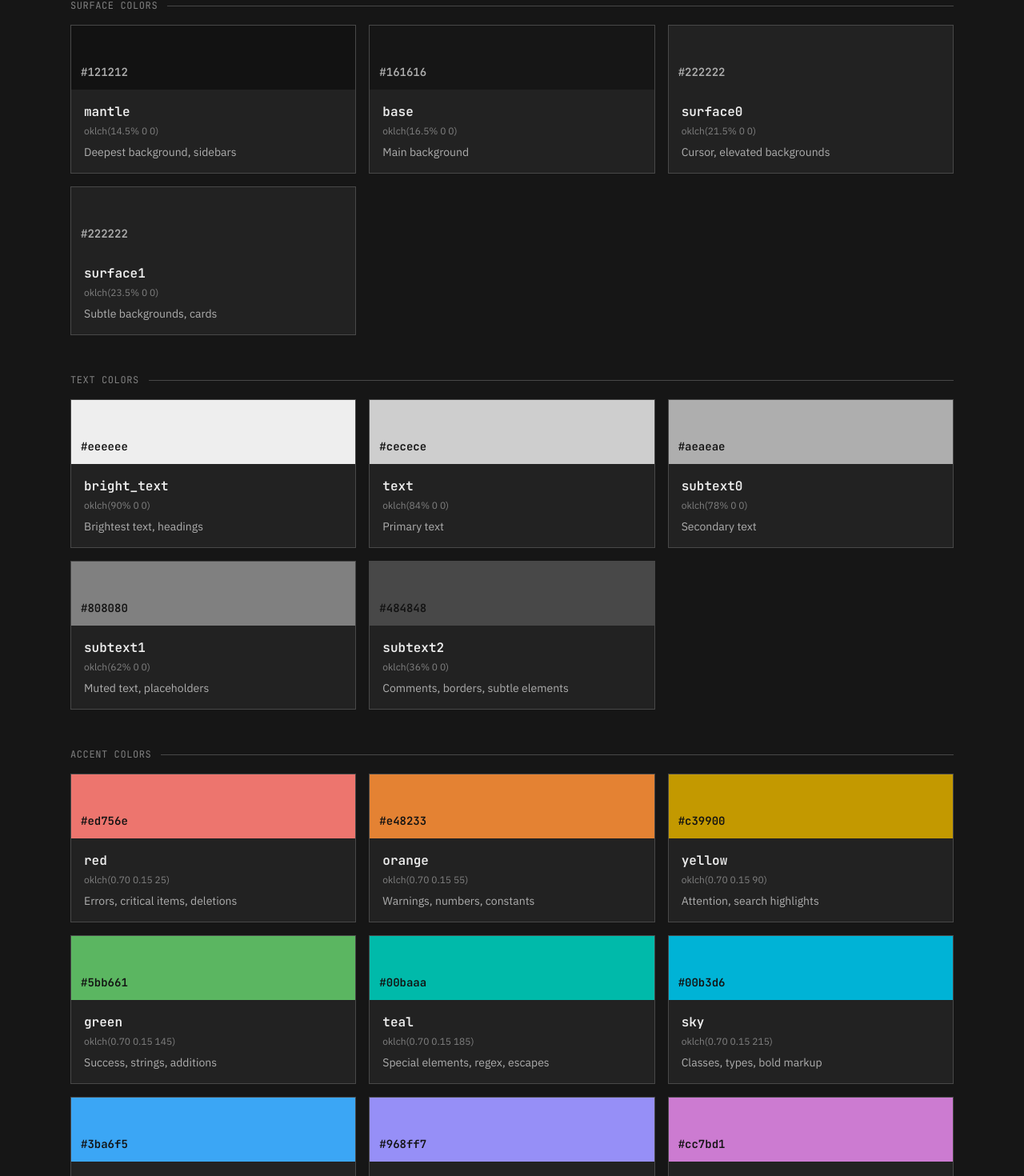
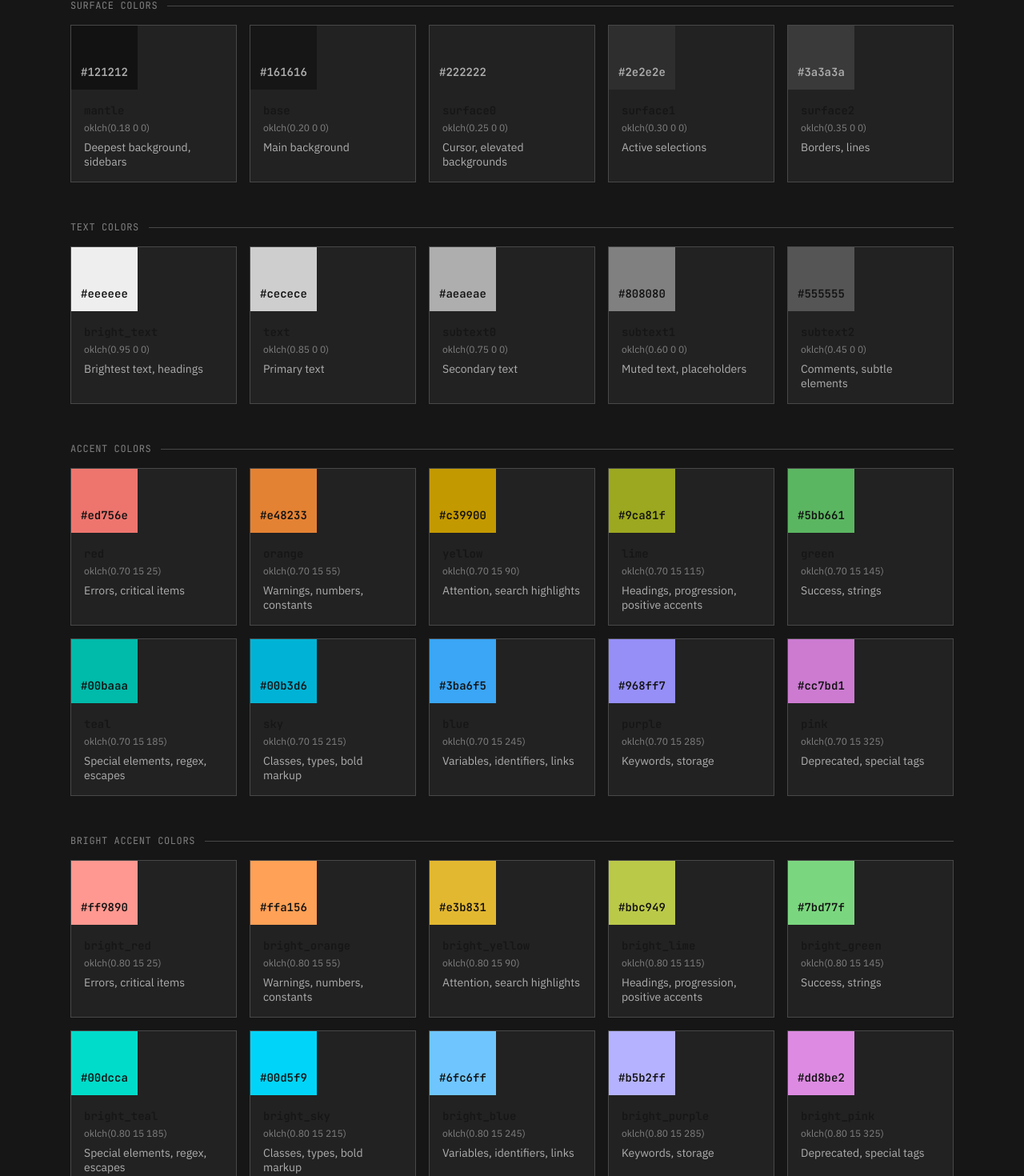
Before and after one commit to oxidescheme/website, a Next.js app: page /colors in a window 1280 px wide. Shown: the part 234-1704 px from the top of the page at 80% size. Built offline with nearby package versions, Linux system fonts and the light colour scheme.

Commit message:
feat: update color page to display full palette in a 5-column grid

```diff
--- a/src/app/colors/page.tsx
+++ b/src/app/colors/page.tsx
@@ -28,28 +28,32 @@ export default function ColorsPage() {
           </p>
         </div>
 
-        {(["surface", "text", "accent"] as const).map((category) => (
+        {(["surface", "text", "accent", "bright_accent", "diff"] as const).map(
+          (category) => {
+            const categoryColors = colors.filter((c) => c.category === category);
+            if (categoryColors.length === 0) return null;
+
+            return (
               <div key={category} className="mb-12">
                 <div className="font-mono text-xs text-subtext1 uppercase tracking-wider mb-4 flex items-center gap-3">
-              <span>{category} colors</span>
+                  <span>{category.replace("_", " ")} colors</span>
                   <div className="flex-1 h-px bg-subtext2" />
                 </div>
-            <div className="grid grid-cols-3 gap-4 items-start">
-              {colors
-                .filter((c) => c.category === category)
-                .map((color) => (
+                {/* Use a 2-col layout on small screens and 5-col on medium and up */}
+                <div className="grid grid-cols-2 md:grid-cols-5 gap-4 items-start">
+                  {categoryColors.map((color) => (
                     <button
                       type="button"
                       key={color.name}
                       onClick={() => copyToClipboard(color.hex)}
-                    className="border border-subtext2 bg-surface0 overflow-hidden hover:border-subtext1 transition-colors group text-left self-start"
+                      className="border border-subtext2 bg-surface0 overflow-hidden hover:border-subtext1 transition-colors group text-left self-stretch flex flex-col"
                     >
                       <div
-                      className="h-20 flex items-end p-3 transition-all duration-200 ease-out group-hover:h-22 relative"
+                        className="h-20 flex items-end p-3 transition-all duration-200 ease-out group-hover:h-22 relative shrink-0"
                         style={{ backgroundColor: color.hex }}
                       >
                         <span
-                        className={`font-mono text-sm font-semibold ${
+                          className={`font-mono text-xs md:text-sm font-semibold ${
                             category === "surface"
                               ? "text-subtext0"
                               : "text-mantle"
@@ -58,20 +62,24 @@ export default function ColorsPage() {
                           {copiedColor === color.hex ? "Copied!" : color.hex}
                         </span>
                       </div>
-                    <div className="p-4">
-                      <div className="font-mono font-semibold text-bright-text mb-1">
+                      <div className="p-3 md:p-4 flex flex-col grow">
+                        <div className="font-mono text-sm md:text-base font-semibold text-bright-text mb-1 truncate">
                           {color.name}
                         </div>
-                      <div className="text-xs text-subtext1 mb-2">
+                        <div className="text-[10px] md:text-xs text-subtext1 mb-2">
                           {color.oklch}
                         </div>
-                      <div className="text-sm text-subtext0">{color.usage}</div>
+                        <div className="text-xs md:text-sm text-subtext0 leading-tight">
+                          {color.usage}
+                        </div>
                       </div>
                     </button>
                   ))}
                 </div>
               </div>
-        ))}
+            );
+          }
+        )}
       </div>
     </main>
   );
--- a/src/data/colors.ts
+++ b/src/data/colors.ts
@@ -2,7 +2,7 @@ export interface Color {
   name: string;
   hex: string;
   oklch: string;
-  category: "surface" | "text" | "accent";
+  category: "surface" | "text" | "accent" | "bright_accent" | "diff";
   usage: string;
 }
 
@@ -11,129 +11,240 @@ export const colors: Color[] = [
   {
     name: "mantle",
     hex: "#121212",
-    oklch: "oklch(14.5% 0 0)",
+    oklch: "oklch(0.18 0 0)",
     category: "surface",
     usage: "Deepest background, sidebars",
   },
   {
     name: "base",
     hex: "#161616",
-    oklch: "oklch(16.5% 0 0)",
+    oklch: "oklch(0.20 0 0)",
     category: "surface",
     usage: "Main background",
   },
   {
     name: "surface0",
     hex: "#222222",
-    oklch: "oklch(21.5% 0 0)",
+    oklch: "oklch(0.25 0 0)",
     category: "surface",
     usage: "Cursor, elevated backgrounds",
   },
   {
     name: "surface1",
-    hex: "#222222",
-    oklch: "oklch(23.5% 0 0)",
+    hex: "#2e2e2e",
+    oklch: "oklch(0.30 0 0)",
     category: "surface",
-    usage: "Subtle backgrounds, cards",
+    usage: "Active selections",
   },
+  {
+    name: "surface2",
+    hex: "#3a3a3a",
+    oklch: "oklch(0.35 0 0)",
+    category: "surface",
+    usage: "Borders, lines",
+  },
+
   // Text Hierarchy
   {
     name: "bright_text",
     hex: "#eeeeee",
-    oklch: "oklch(90% 0 0)",
+    oklch: "oklch(0.95 0 0)",
     category: "text",
     usage: "Brightest text, headings",
   },
   {
     name: "text",
     hex: "#cecece",
-    oklch: "oklch(84% 0 0)",
+    oklch: "oklch(0.85 0 0)",
     category: "text",
     usage: "Primary text",
   },
   {
     name: "subtext0",
     hex: "#aeaeae",
-    oklch: "oklch(78% 0 0)",
+    oklch: "oklch(0.75 0 0)",
     category: "text",
     usage: "Secondary text",
   },
   {
     name: "subtext1",
     hex: "#808080",
-    oklch: "oklch(62% 0 0)",
+    oklch: "oklch(0.60 0 0)",
     category: "text",
     usage: "Muted text, placeholders",
   },
   {
     name: "subtext2",
-    hex: "#484848",
-    oklch: "oklch(36% 0 0)",
+    hex: "#555555",
+    oklch: "oklch(0.45 0 0)",
     category: "text",
-    usage: "Comments, borders, subtle elements",
+    usage: "Comments, subtle elements",
   },
+
   // Semantic Accent Colors
   {
     name: "red",
     hex: "#ed756e",
-    oklch: "oklch(0.70 0.15 25)",
+    oklch: "oklch(0.70 15 25)",
     category: "accent",
-    usage: "Errors, critical items, deletions",
+    usage: "Errors, critical items",
   },
   {
     name: "orange",
     hex: "#e48233",
-    oklch: "oklch(0.70 0.15 55)",
+    oklch: "oklch(0.70 15 55)",
     category: "accent",
     usage: "Warnings, numbers, constants",
   },
   {
     name: "yellow",
     hex: "#c39900",
-    oklch: "oklch(0.70 0.15 90)",
+    oklch: "oklch(0.70 15 90)",
     category: "accent",
     usage: "Attention, search highlights",
   },
   {
+    name: "lime",
+    hex: "#9ca81f",
+    oklch: "oklch(0.70 15 115)",
+    category: "accent",
+    usage: "Headings, progression, positive accents",
+  },
+  {
     name: "green",
     hex: "#5bb661",
-    oklch: "oklch(0.70 0.15 145)",
+    oklch: "oklch(0.70 15 145)",
     category: "accent",
-    usage: "Success, strings, additions",
+    usage: "Success, strings",
   },
   {
     name: "teal",
     hex: "#00baaa",
-    oklch: "oklch(0.70 0.15 185)",
+    oklch: "oklch(0.70 15 185)",
     category: "accent",
     usage: "Special elements, regex, escapes",
   },
   {
     name: "sky",
     hex: "#00b3d6",
-    oklch: "oklch(0.70 0.15 215)",
+    oklch: "oklch(0.70 15 215)",
     category: "accent",
     usage: "Classes, types, bold markup",
   },
   {
     name: "blue",
     hex: "#3ba6f5",
-    oklch: "oklch(0.70 0.15 245)",
+    oklch: "oklch(0.70 15 245)",
     category: "accent",
     usage: "Variables, identifiers, links",
   },
   {
     name: "purple",
     hex: "#968ff7",
-    oklch: "oklch(0.70 0.15 285)",
+    oklch: "oklch(0.70 15 285)",
     category: "accent",
-    usage: "Keywords, storage, changes",
+    usage: "Keywords, storage",
   },
   {
     name: "pink",
     hex: "#cc7bd1",
-    oklch: "oklch(0.70 0.15 325)",
+    oklch: "oklch(0.70 15 325)",
     category: "accent",
     usage: "Deprecated, special tags",
   },
+
+  // Bright Accent Colors
+  {
+    name: "bright_red",
+    hex: "#ff9890",
+    oklch: "oklch(0.80 15 25)",
+    category: "bright_accent",
+    usage: "Errors, critical items",
+  },
+  {
+    name: "bright_orange",
+    hex: "#ffa156",
+    oklch: "oklch(0.80 15 55)",
+    category: "bright_accent",
+    usage: "Warnings, numbers, constants",
+  },
+  {
+    name: "bright_yellow",
+    hex: "#e3b831",
+    oklch: "oklch(0.80 15 90)",
+    category: "bright_accent",
+    usage: "Attention, search highlights",
+  },
+  {
+    name: "bright_lime",
+    hex: "#bbc949",
+    oklch: "oklch(0.80 15 115)",
+    category: "bright_accent",
+    usage: "Headings, progression, positive accents",
+  },
+  {
+    name: "bright_green",
+    hex: "#7bd77f",
+    oklch: "oklch(0.80 15 145)",
+    category: "bright_accent",
+    usage: "Success, strings",
+  },
+  {
+    name: "bright_teal",
+    hex: "#00dcca",
+    oklch: "oklch(0.80 15 185)",
+    category: "bright_accent",
+    usage: "Special elements, regex, escapes",
+  },
+  {
+    name: "bright_sky",
+    hex: "#00d5f9",
+    oklch: "oklch(0.80 15 215)",
+    category: "bright_accent",
+    usage: "Classes, types, bold markup",
+  },
+  {
+    name: "bright_blue",
+    hex: "#6fc6ff",
+    oklch: "oklch(0.80 15 245)",
+    category: "bright_accent",
+    usage: "Variables, identifiers, links",
+  },
+  {
+    name: "bright_purple",
+    hex: "#b5b2ff",
+    oklch: "oklch(0.80 15 285)",
+    category: "bright_accent",
+    usage: "Keywords, storage",
+  },
+  {
+    name: "bright_pink",
+    hex: "#dd8be2",
+    oklch: "oklch(0.80 15 325)",
+    category: "bright_accent",
+    usage: "Deprecated, special tags",
+  },
+
+  // Diff Colors
+  {
+    name: "diff_delete",
+    hex: "#452b28",
+    oklch: "oklch(0.32 0.04 25)",
+    category: "diff",
+    usage: "Dark red background (deletions)",
+  },
+  {
+    name: "diff_add",
+    hex: "#263826",
+    oklch: "oklch(0.32 0.04 145)",
+    category: "diff",
+    usage: "Dark green background (additions)",
+  },
+  {
+    name: "diff_change",
+    hex: "#213546",
+    oklch: "oklch(0.32 0.04 245)",
+    category: "diff",
+    usage: "Dark blue background (modifications)",
+  },
 ];
```
Lines whose indentation alone changed are shown as unchanged.
